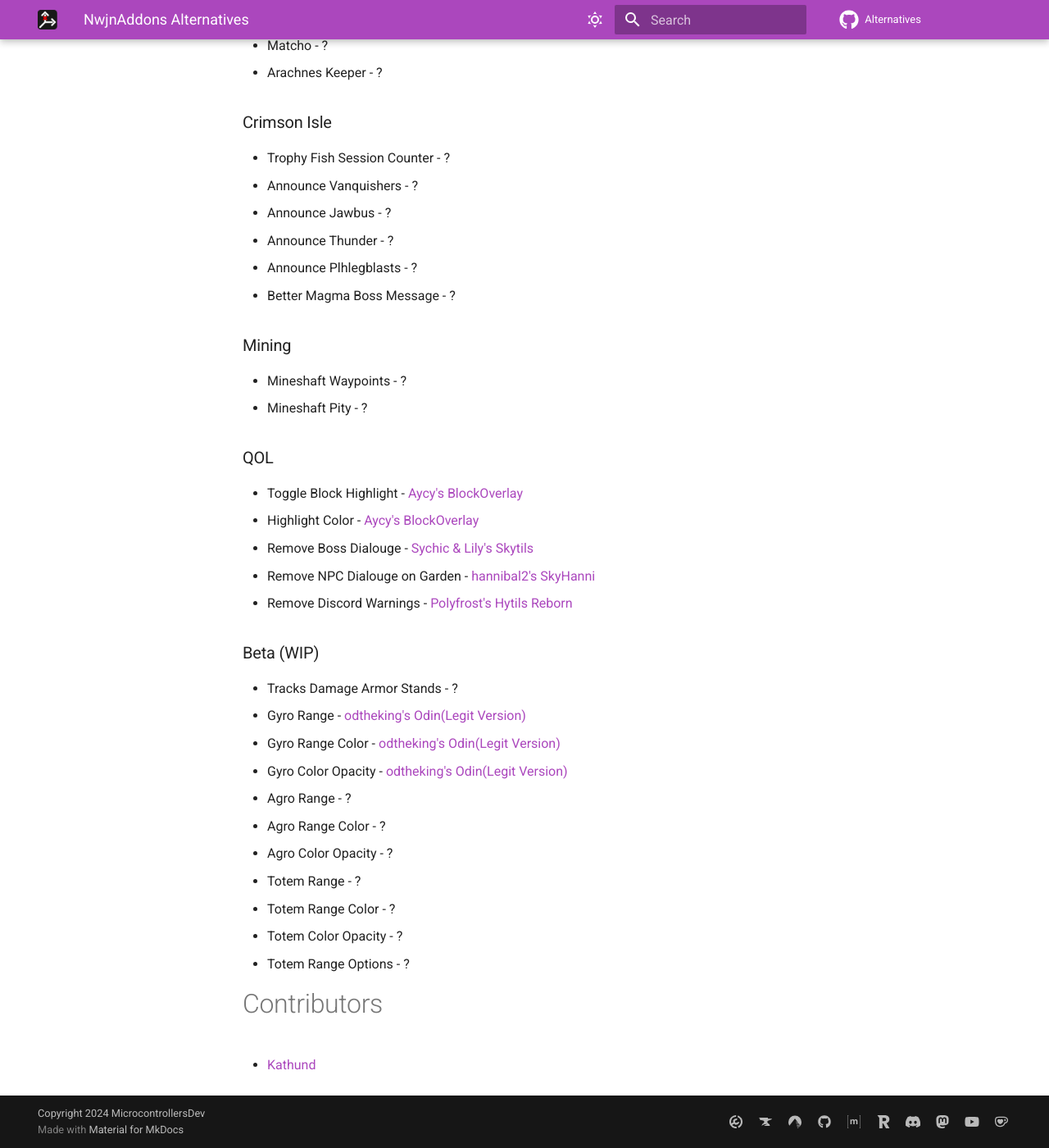
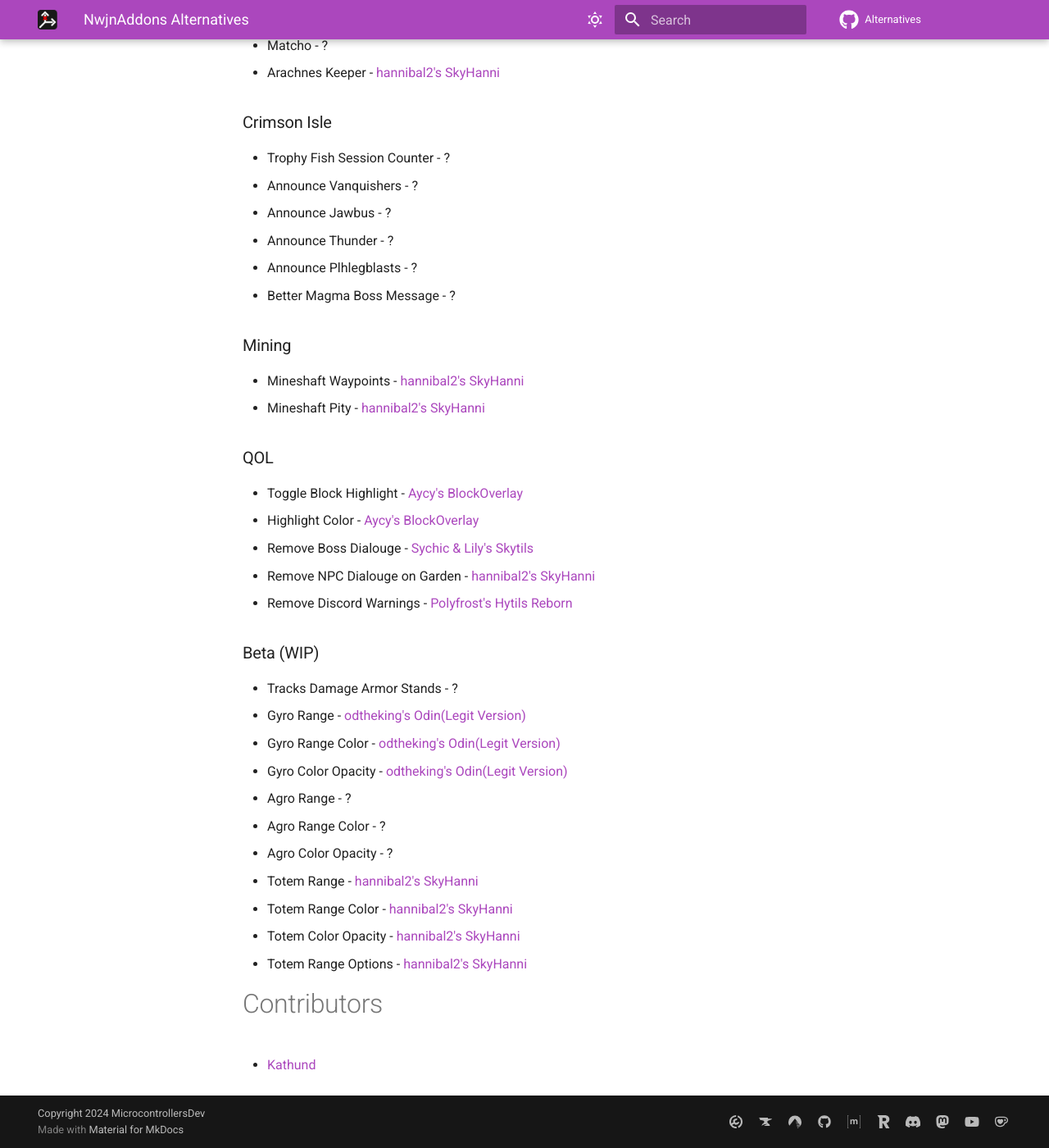
Before and after one commit to MicrocontrollersDev/Alternatives, an MkDocs documentation site: the page built from docs/1.8.9/nwjnaddons.md, in a window 1280 px wide and 1400 px high, scrolled down 963 px. Shown: the whole window at 82% size. Built offline with MkDocs 1.6.1 and Material for MkDocs 9.7.7, drawn with Linux system fonts in a browser that asks for light colours; comment, search, counter and statistics services are not loaded; some of the changed text lies outside the part shown.

Commit message:
Add jani's suggestions

```diff
--- a/docs/1.8.9/nwjnaddons.md
+++ b/docs/1.8.9/nwjnaddons.md
@@ -6,7 +6,7 @@
 
 ### General
 
-* Draw Chat Waypoints - ?
+* Draw Chat Waypoints - [hannibal2's SkyHanni](https://modrinth.com/mod/skyhanni)
 * Waypoint Color - ?
 * Chat Type Waypoint Rendering - ?
 * Waypoint Beacon Height - ?
@@ -26,7 +26,7 @@
 * Player Highlight - ?
 * Player Highlight Color - ?
 * Matcho - ?
-* Arachnes Keeper - ?
+* Arachnes Keeper - [hannibal2's SkyHanni](https://modrinth.com/mod/skyhanni)
 
 ### Crimson Isle
 
@@ -39,8 +39,8 @@
 
 ### Mining
 
-* Mineshaft Waypoints - ?
-* Mineshaft Pity - ?
+* Mineshaft Waypoints - [hannibal2's SkyHanni](https://modrinth.com/mod/skyhanni)
+* Mineshaft Pity - [hannibal2's SkyHanni](https://modrinth.com/mod/skyhanni)
 
 ### QOL
 
@@ -59,10 +59,10 @@
 * Agro Range - ?
 * Agro Range Color - ?
 * Agro Color Opacity - ?
-* Totem Range - ?
-* Totem Range Color - ?
-* Totem Color Opacity - ?
-* Totem Range Options - ?
+* Totem Range - [hannibal2's SkyHanni](https://modrinth.com/mod/skyhanni)
+* Totem Range Color - [hannibal2's SkyHanni](https://modrinth.com/mod/skyhanni)
+* Totem Color Opacity - [hannibal2's SkyHanni](https://modrinth.com/mod/skyhanni)
+* Totem Range Options - [hannibal2's SkyHanni](https://modrinth.com/mod/skyhanni)
 
 # Contributors
 
```
Also changed, not shown: docs/1.8.9/azuredclient.md (+2 -2 lines), docs/1.8.9/bloom.md (+4 -4 lines), docs/1.8.9/coleweight.md (+2 -2 lines), docs/1.8.9/sbo.md (+2 -2 lines).
